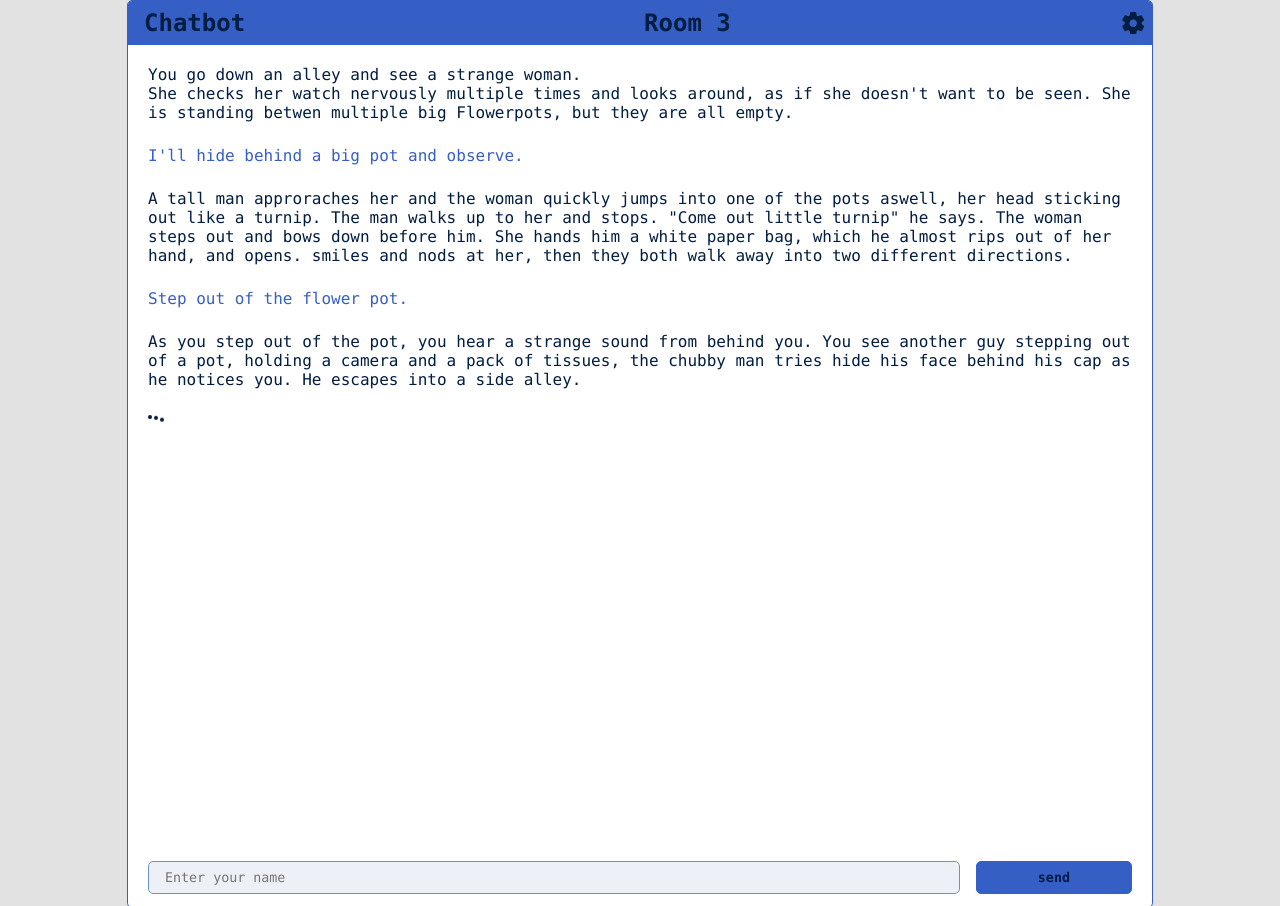
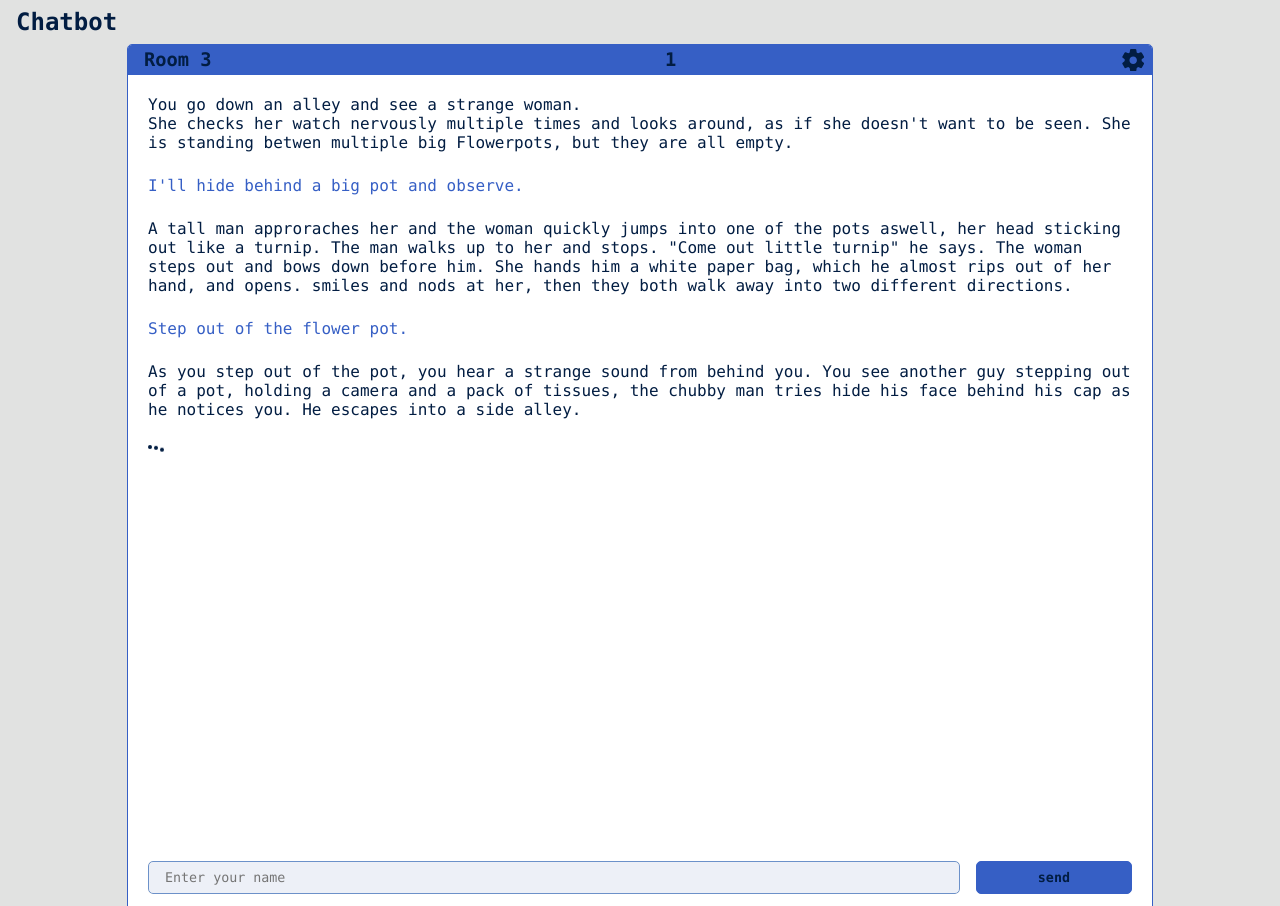
Before and after one commit to minotalen/chatbot-group, a Flask app: page / in a window 1280 px wide. Run offline with Flask 2, Linux system fonts and the light colour scheme; some libraries are stand-ins or nearby versions.

Commit message:
Add files via upload

```diff
--- a/templates/index.html
+++ b/templates/index.html
@@ -13,8 +13,7 @@
   <meta name="viewport" content="width=device-width, initial-scale=1, minimum-scale=1, shrink-to-fit=no">
 
   <!-- Google icons -->
-  <link href="https://fonts.googleapis.com/icon?family=Material+Icons"
-      rel="stylesheet">
+  <link href="https://fonts.googleapis.com/icon?family=Material+Icons" rel="stylesheet">
 
   <!-- CSS files -->
   <link rel="stylesheet" href="../static/css/base.css">
@@ -27,13 +26,15 @@
 </head>
 
 <body>
+  <nav>
+    <h2 id="brand">Chatbot</h2>
+  </nav>
 
   <div id="chat-container">
 
     <div id="top-bar">
-      <!-- <h2 id="level">1</h2> -->
-      <h2 id="brand">Chatbot</h2>
-      <h2 id="room_name">Room 3</h2>
+      <h3 id="room_name">Room 3</h3>
+      <h3 id="level">1</h3>
 
       <!-- <img src="../static/images/settings.svg" id="settings"> -->
       <svg id="settings" viewbox="0 0 512 512">
@@ -47,7 +48,7 @@
 			C185.747,503.552,195.454,512,206.974,512h98.133c11.499,0,21.227-8.448,22.592-19.456l8.469-59.093
 			c11.179-5.056,22.144-11.435,33.28-19.371l55.68,22.357c2.688,1.045,5.483,1.579,8.363,1.579c8.277,0,15.893-4.523,19.733-11.563
 			l49.152-85.12C507.838,331.349,505.448,319.083,496.659,312.107z M256.019,341.333c-47.061,0-85.333-38.272-85.333-85.333
-			s38.272-85.333,85.333-85.333s85.333,38.272,85.333,85.333S303.08,341.333,256.019,341.333z"/>
+			s38.272-85.333,85.333-85.333s85.333,38.272,85.333,85.333S303.08,341.333,256.019,341.333z" />
       </svg>
     </div>
 
@@ -142,7 +143,8 @@
           <!-- suggestions are added here -->
         </div>
 
-        <input id="input-user" type="text" placeholder="Enter your name" spellcheck="false" autocomplete="off" tabindex="0" autofocus> </input>
+        <input id="input-user" type="text" placeholder="Enter your name" spellcheck="false" autocomplete="off"
+          tabindex="0" autofocus> </input>
       </div>
 
       <button type="button" id="send-button">send</button>
```
